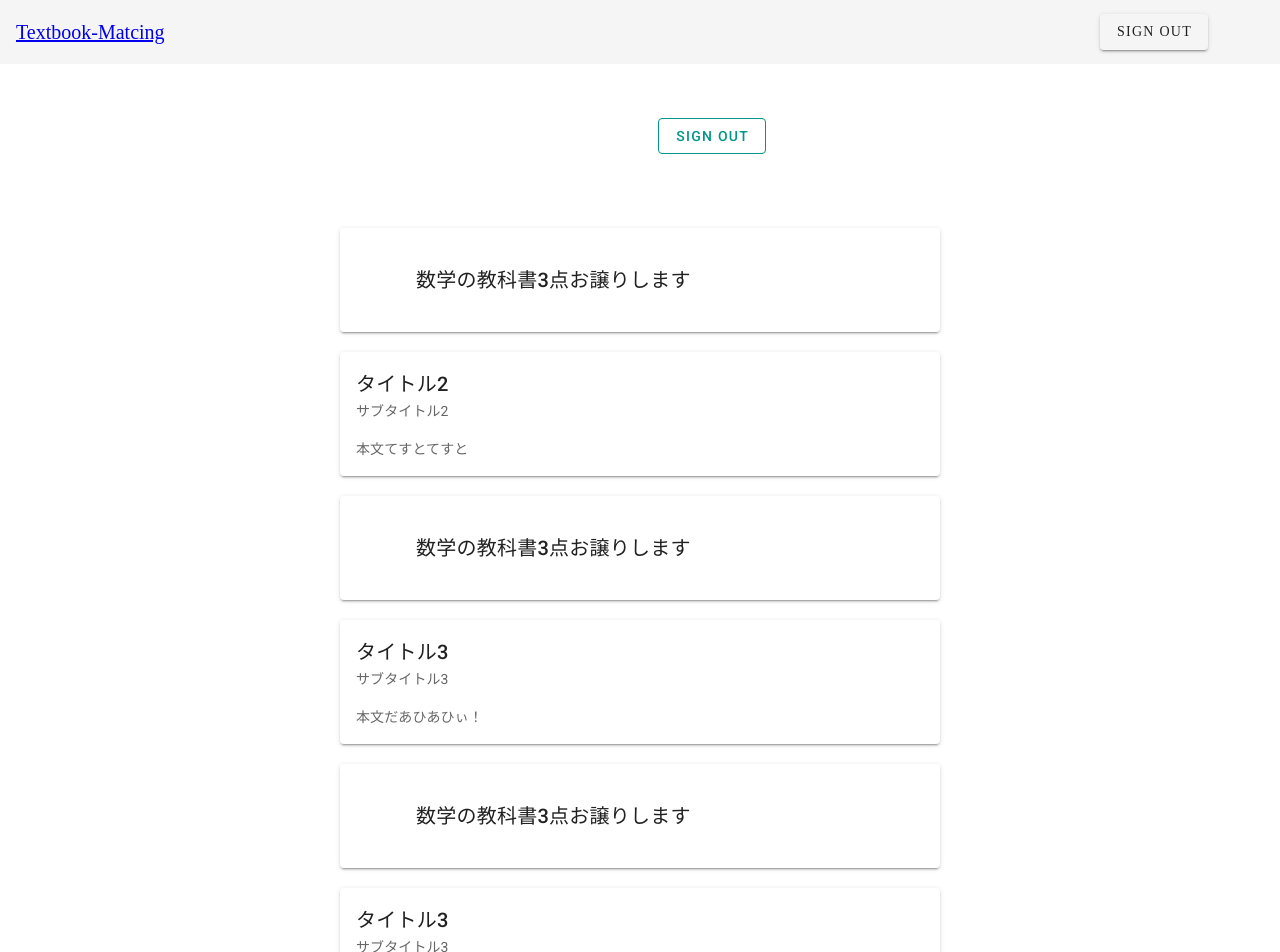
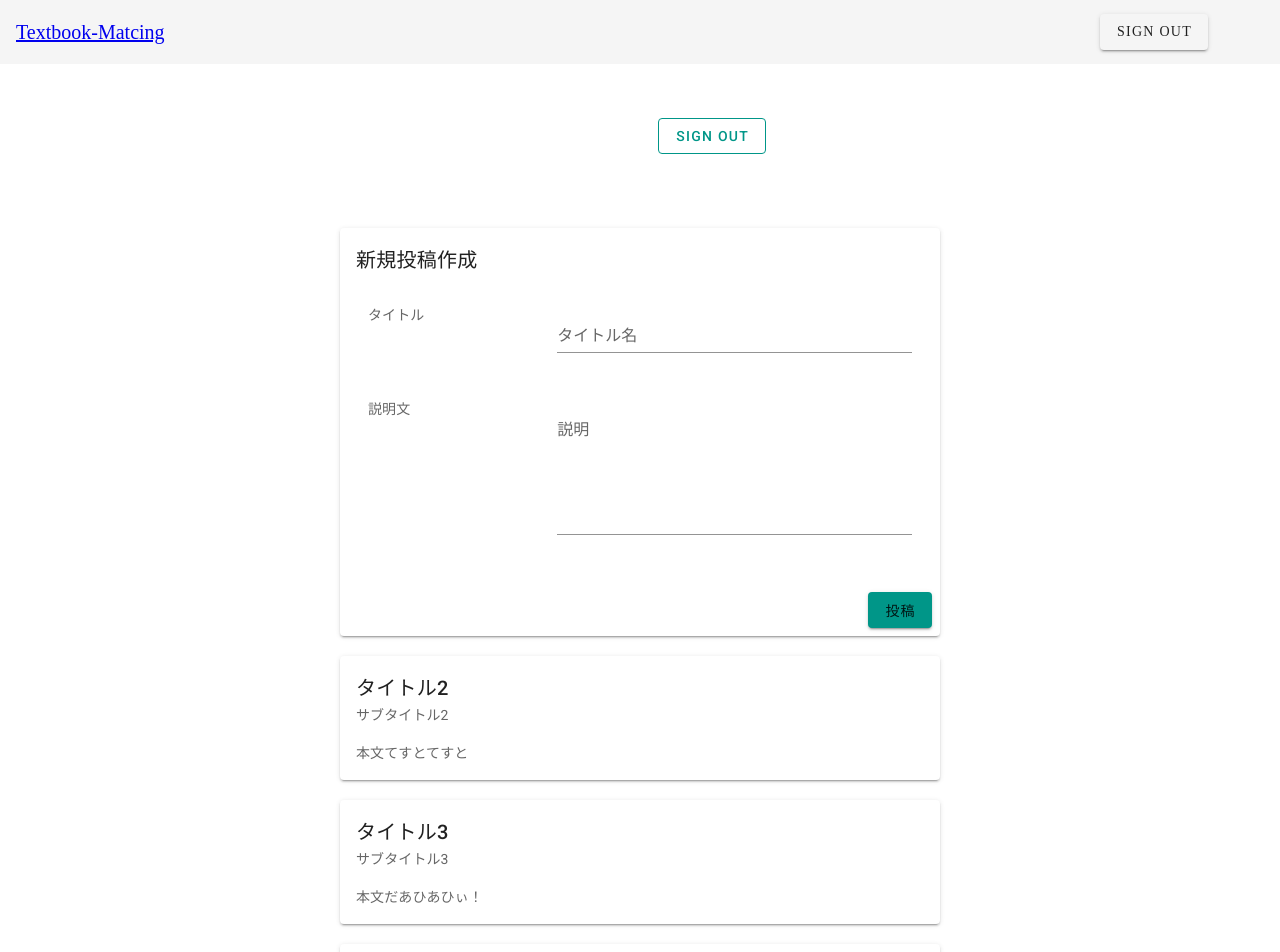
Before and after one commit to kyutech-programming-club/Textbook-Matchng, a Nuxt app: page /postlist in a window 1280 px wide. Shown: the top 952 px of the page. Built offline with nearby package versions, Linux system fonts and the light colour scheme.

Commit message:
Try to make postlist

```diff
--- /dev/null
+++ b/components/EditDialog.vue
@@ -0,0 +1,49 @@
+<template>
+  <v-dialog>
+    <v-card>
+      <v-card-title>新規投稿作成
+        <v-spacer></v-spacer>
+        <v-btn icon @click="close">
+          <v-icon>mdi-close-circle-outline</v-icon>
+        </v-btn>
+      </v-card-title>
+      <v-card-text>
+        <v-container>
+          <v-row :align="alignCenter">
+            <v-col cols="4" class="text-right">
+              <label>タイトル</label>
+            </v-col>
+            <v-col cols="8">
+              <v-text-field-with-validation
+                v-model="newPost.title"
+                label="タイトル名"
+              ></v-text-field-with-validation>
+            </v-col>
+            <v-col cols="4" class="text-right">
+              <label>説明文</label>
+            </v-col>
+            <v-col>
+              <v-textarea
+                v-model="forms.textarea"
+                label="テキストエリア"
+                auto-grow
+                :rules="[rules.required, rules.max_100]"
+              ></v-textarea>
+            </v-col>
+          </v-row>
+        </v-container>
+      </v-card-text>
+      <v-card-actions>
+        <v-spacer></v-spacer>
+        <v-btn outlined color="accent" @click="close">キャンセル</v-btn>
+        <v-btn color="success" @click="update">上書き保存</v-btn>
+      </v-card-actions>
+    </v-card>
+  </v-dialog>
+</template>
+
+<script>
+export default {
+
+}
+</script>
--- a/pages/postlist.vue
+++ b/pages/postlist.vue
@@ -1,6 +1,6 @@
 <template>
   <v-app>
-    <v-content>
+    <v-main>
       <div class="text-center">
         <v-avatar class="d-inline-block ma-8" size="80">
           <v-img
@@ -16,21 +16,40 @@
         >
           Sign out
         </v-btn>
-
       </div>
 
-      <div class="ma-4">
-        <v-card width="600px" class="mx-auto mt-5" href="https://o-xian.netlify.app/">
+      <v-card width="600px" class="mx-auto mt-5">
+        <v-card-title>新規投稿作成</v-card-title>
+        <v-card-text>
           <v-container>
+            <v-row>
+              <v-col cols="4">
+                <label>タイトル</label>
+              </v-col>
+              <v-col cols="8">
+                <v-text-field
+                  label="タイトル名"
+                  v-model="title"
+                ></v-text-field>
+              </v-col>
+              <v-col cols="4">
+                <label>説明文</label>
+              </v-col>
+              <v-col>
+                <v-textarea
+                  label="説明"
+                  auto-grow
+                  v-model="description"
+                ></v-textarea>
+              </v-col>
+            </v-row>
+          </v-container>
+        </v-card-text>
+
         <v-card-actions>
-              <v-avatar class="d-inline-block" size="40">
-                <v-img
-                  :src="photo_url"
-                />
-              </v-avatar>
-              <v-card-title>数学の教科書3点お譲りします</v-card-title>
+          <v-spacer></v-spacer>
+          <v-btn color="teal" @click="addPost">投稿</v-btn>
         </v-card-actions>
-          </v-container>
       </v-card>
 
       <v-card width="600px" class="mx-auto mt-5">
@@ -40,16 +59,9 @@
       </v-card>
 
       <v-card width="600px" class="mx-auto mt-5">
-          <v-container>
-            <v-card-actions>
-              <v-avatar class="d-inline-block" size="40">
-                <v-img
-                  :src="photo_url"
-                />
-              </v-avatar>
-              <v-card-title>数学の教科書3点お譲りします</v-card-title>
-            </v-card-actions>
-          </v-container>
+        <v-card-title>タイトル3</v-card-title>
+        <V-card-subtitle>サブタイトル3</V-card-subtitle>
+        <v-card-text>本文だあひあひぃ！</v-card-text>
       </v-card>
 
       <v-card width="600px" class="mx-auto mt-5">
@@ -57,39 +69,21 @@
         <V-card-subtitle>サブタイトル3</V-card-subtitle>
         <v-card-text>本文だあひあひぃ！</v-card-text>
       </v-card>
-
-        <v-card width="600px" class="mx-auto mt-5">
-          <v-container>
-            <v-card-actions>
-              <v-avatar class="d-inline-block" size="40">
-                <v-img
-                  :src="photo_url"
-                />
-              </v-avatar>
-              <v-card-title>数学の教科書3点お譲りします</v-card-title>
-            </v-card-actions>
-          </v-container>
-        </v-card>
-
-        <v-card width="600px" class="mx-auto mt-5">
-          <v-card-title>タイトル3</v-card-title>
-          <V-card-subtitle>サブタイトル3</V-card-subtitle>
-          <v-card-text>本文だあひあひぃ！</v-card-text>
-        </v-card>
-      </div>
-    </v-content>
+    </v-main>
   </v-app>
 </template>
 
 <script>
 import firebase from '@/plugins/firebase'
+import { db } from '@/plugins/firebase'
 
 export default {
   data() {
     return {
-      photo_url: null,
-      user_name: null,
-      posts: []
+      photo_url: '',
+      user_name: '',
+      title: '',
+      description: ''
     }
   },
   created: function () {
@@ -97,11 +91,29 @@ export default {
       if (user) {
         this.photo_url = user.photoURL
         this.user_name = user.displayName
+        const db = firebase.firestore
         console.log(this.photo_url)
       }
     })
   },
   methods: {
+    addPost () {
+      db.collection('post')
+        .add({
+          created: firebase.firestore.FieldValue.serverTimestamp(),
+          description: this.description,
+          title: this.title,
+          uid: firebase.auth().currentUser.uid,
+          userName: firebase.auth().currentUser.displayName
+        })
+        .then(docRef => {
+          this.title = '',
+          this.description = ''
+        })
+        .catch(error => {
+          console.error('Error adding document: ', error)
+        })
+    },
     logout () {
       firebase.auth().signOut()
       this.$router.push("/")
--- a/plugins/firebase.js
+++ b/plugins/firebase.js
@@ -23,4 +23,5 @@ if(!firebase.apps.length){
   app = firebase.initializeApp(firebaseConfig);
 }
 
+export const db = firebase.firestore
 export default firebase
```
Lines whose indentation alone changed are shown as unchanged.
